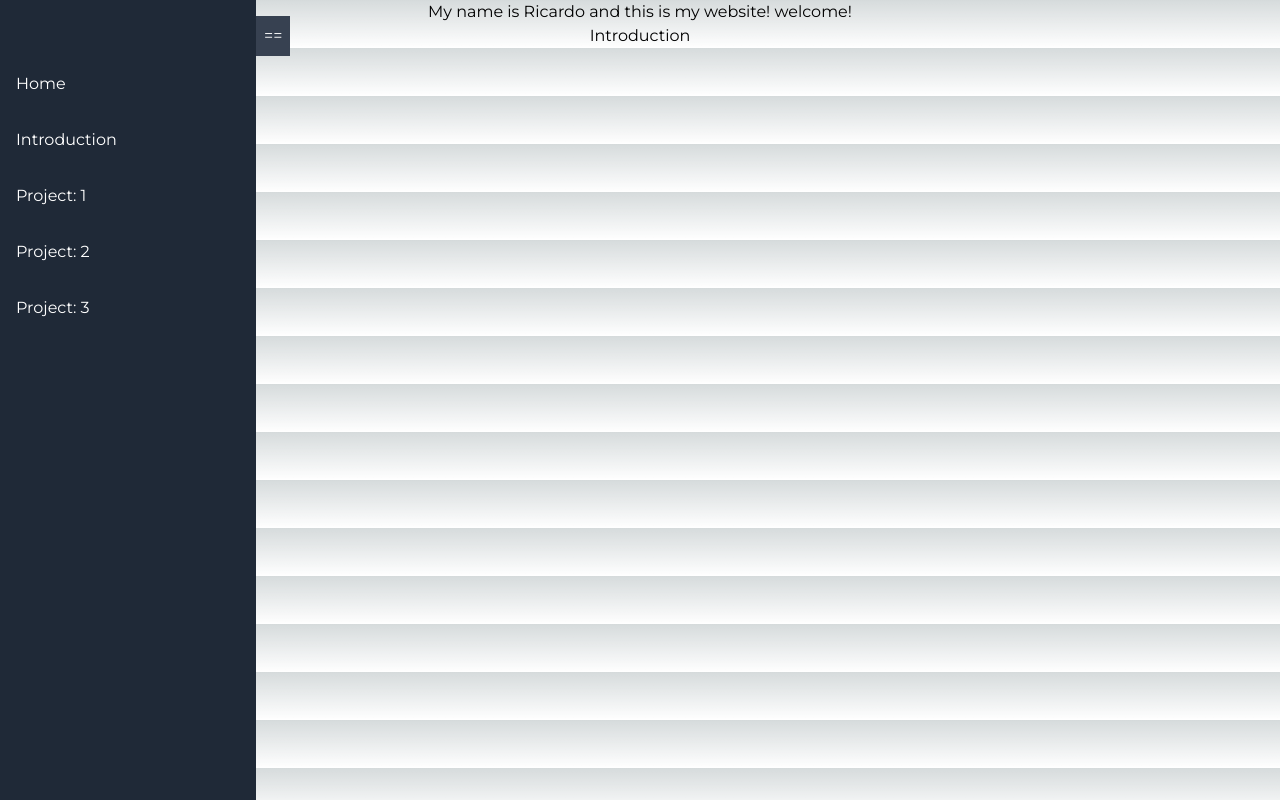
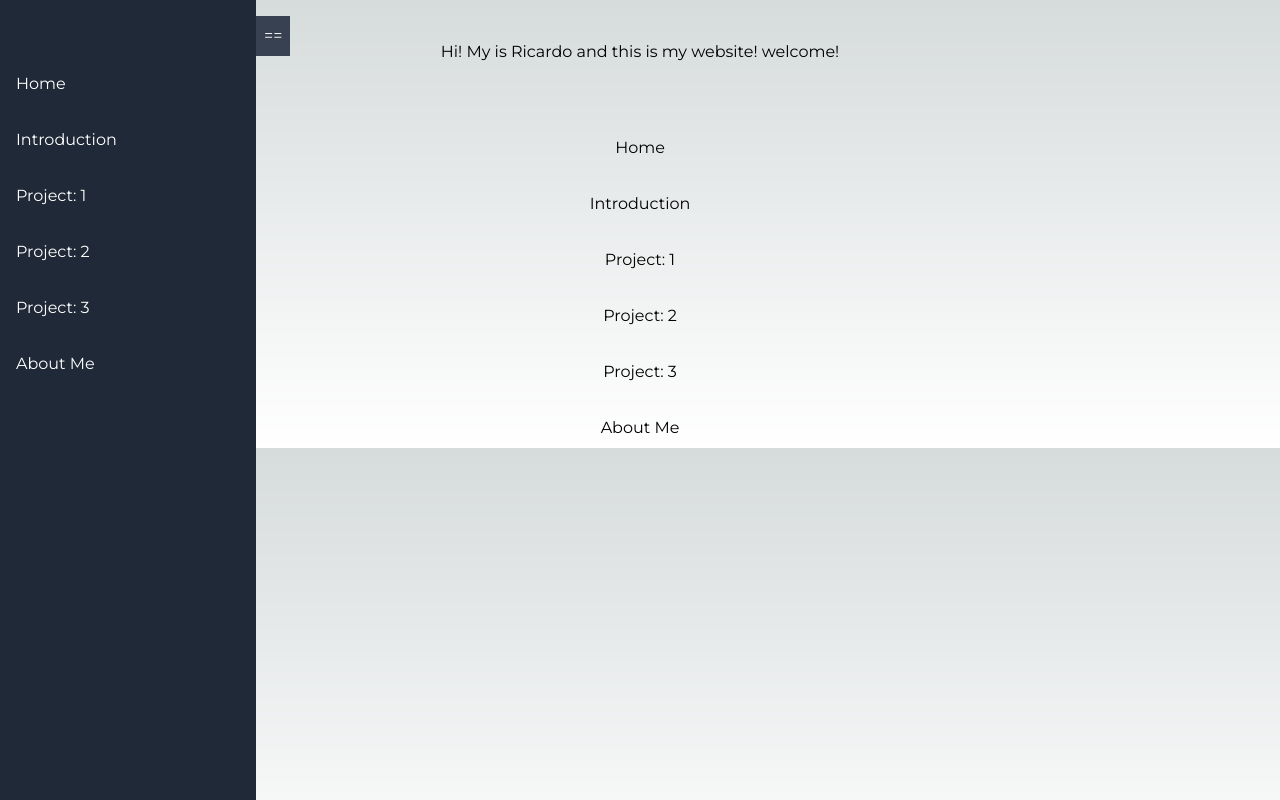
Before and after one commit to RicardoATrevino/my-website, a Next.js app: page / in a window 1280 px wide. Both pictures are taken after a click on the button "==". Built offline with nearby package versions, Linux system fonts and the light colour scheme.

Commit message:
made links file to keep DRY

```diff
--- /dev/null
+++ b/src/app/MyProjects/aboutMe/page.tsx
@@ -0,0 +1,15 @@
+import Sidebar from '@/app/sidebar'
+
+export default function Page() {
+
+return (
+  <body>
+    <Sidebar />
+  <main className='text-center md:m-5'>
+
+      <h1>More about me</h1>
+  </main>
+  </body>
+)
+
+}
--- /dev/null
+++ b/src/app/components/links.js
@@ -0,0 +1,26 @@
+export const links = [
+  {
+    href: "/",
+    label: "Home",
+  },
+  {
+    href: "/MyProjects/intro",
+    label: "Introduction",
+  },
+  {
+    href: "/MyProjects/project1",
+    label: "Project: 1",
+  },
+  {
+    href: "/MyProjects/project2",
+    label: "Project: 2",
+  },
+  {
+    href: "/MyProjects/project3",
+    label: "Project: 3",
+  },
+  {
+    href: "/MyProjects/aboutMe",
+    label: "About Me",
+  },
+];
--- a/src/app/page.tsx
+++ b/src/app/page.tsx
@@ -3,6 +3,8 @@ import { PropsWithChildren } from 'react';
 import Sidebar from '@/app/sidebar'
 import {montserrat} from '@/app/layout'
 import Image from 'next/image';
+import {links} from ".//components/links"
+
 
 export default function RootLayout({children}: {children: React.ReactNode}) {
   return (
@@ -11,15 +13,15 @@ export default function RootLayout({children}: {children: React.ReactNode}) {
        <body className={`${montserrat.className}`}>
         <main>
         <Sidebar />
-          <h1 className="text-center text-color:blue ">My name is Ricardo and this is my website! welcome!</h1>
+          <h1 className="text-center mt-10 "> Hi! My is Ricardo and this is my website! welcome!</h1>
 
-        <nav className='text-center text-wrap hover:bg-gray-700' >
-          <ul>
-            <li >
-              <a href='/MyProjects/intro' >
-                Introduction
-              </a>
-            </li>
+        <nav className='text-center mt-16' >
+          <ul className="space-y-4">
+            {links.map((link, index) => (
+              <li key={index}>
+                <a href={link.href} className="block px-4 py-2 hover:bg-gray-700">{link.label}</a>
+              </li>
+            ))}
           </ul>
         </nav>
 
--- a/src/app/sidebar.jsx
+++ b/src/app/sidebar.jsx
@@ -1,5 +1,6 @@
 "use client";
 import { useState } from "react";
+import { links } from ".//components/links";
 
 export default function Sidebar() {
   const [isOpen, setIsOpen] = useState(false);
@@ -20,34 +21,13 @@ export default function Sidebar() {
       {isOpen && (
         <nav className="mt-16">
           <ul className="space-y-4">
-            <li>
-              <a href="/" className="block px-4 py-2 hover:bg-gray-700">
-                Home
-              </a>
-            </li>
-            <li>
-              {" "}
-              <a href="/MyProjects/intro" className="block px-4 py-2 hover:bg-gray-700">
-                {" "}
-                Introduction{" "}
-              </a>
-            </li>
-
-            <li>
-              <a href="/MyProjects/project1" className="block px-4 py-2 hover:bg-gray-700">
-                Project: 1
-              </a>
-            </li>
-            <li>
-              <a href="/MyProjects/project2" className="block px-4 py-2 hover:bg-gray-700">
-                Project: 2
-              </a>
-            </li>
-            <li>
-              <a href="/MyProjects/project3" className="block px-4 py-2 hover:bg-gray-700">
-                Project: 3
-              </a>
-            </li>
+            {links.map((link, index) => (
+              <li key={index}>
+                <a href={link.href} className="block px-4 py-2 hover:bg-gray-700">
+                  {link.label}
+                </a>
+              </li>
+            ))}
           </ul>
         </nav>
       )}
```
